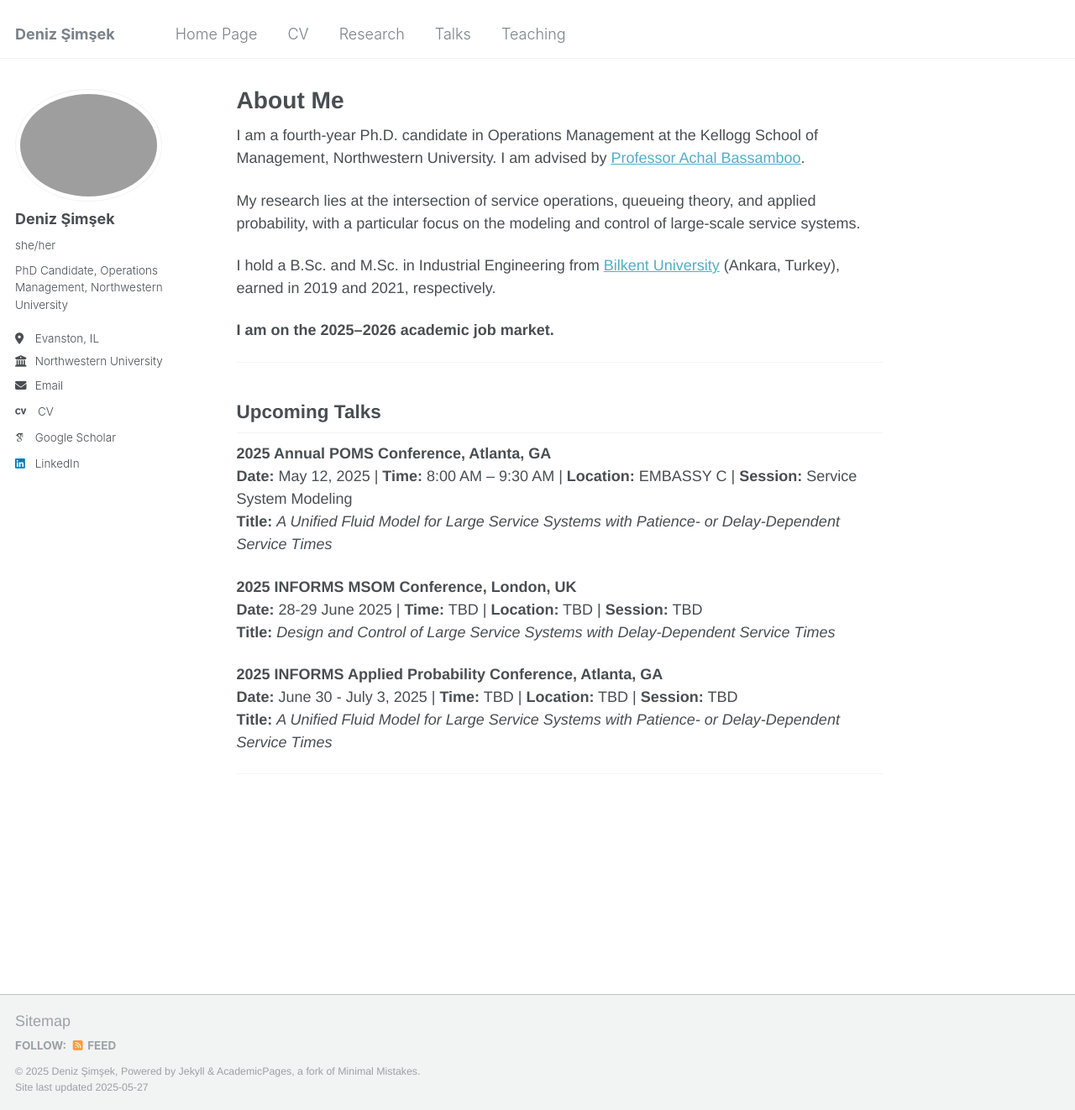
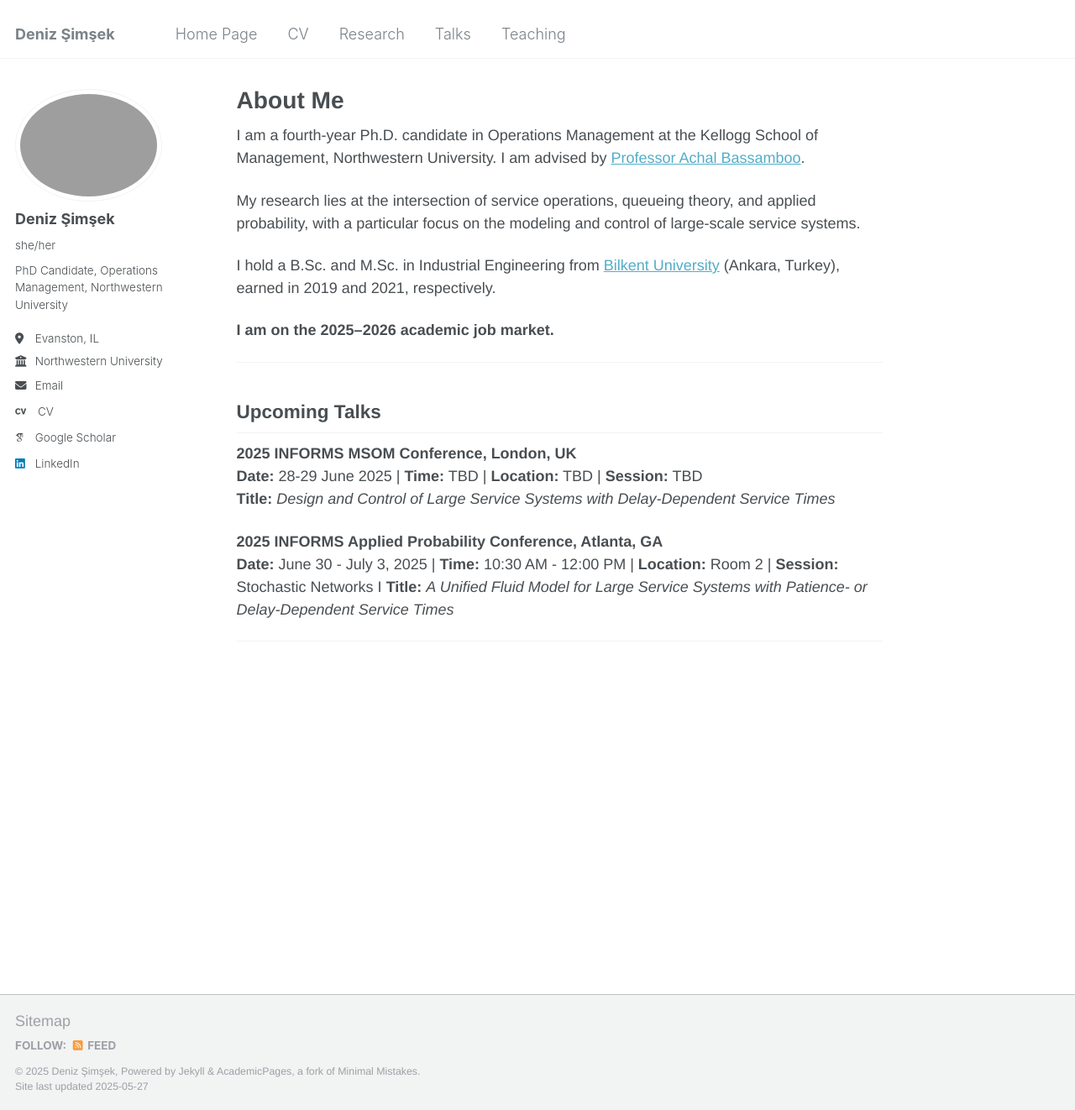
Before and after one commit to deniz-simsek/deniz-simsek.github.io, a Jekyll site: the page built from _pages/about.md, in a window 1280 px wide and 1322 px high. Shown: the whole window at 84% size. Built offline with Jekyll 4.4.1, drawn with Linux system fonts in a browser that asks for light colours; some web fonts are replaced.

Commit message:
Update about.md

```diff
--- a/_pages/about.md
+++ b/_pages/about.md
@@ -19,16 +19,12 @@ I hold a B.Sc. and M.Sc. in Industrial Engineering from [Bilkent University](htt
 
 ## Upcoming Talks
 
-**2025 Annual POMS Conference, Atlanta, GA**
-**Date:** May 12, 2025 | **Time:** 8:00 AM – 9:30 AM | **Location:** EMBASSY C | **Session:** Service System Modeling
-**Title:** *A Unified Fluid Model for Large Service Systems with Patience- or Delay-Dependent Service Times*
-
 **2025 INFORMS MSOM Conference, London, UK**
 **Date:** 28-29 June 2025 | **Time:** TBD | **Location:** TBD | **Session:** TBD
 **Title:** *Design and Control of Large Service Systems with Delay-Dependent Service Times*
 
 **2025 INFORMS Applied Probability Conference, Atlanta, GA**
-**Date:** June 30 - July 3, 2025 | **Time:** TBD | **Location:** TBD | **Session:** TBD
+**Date:** June 30 - July 3, 2025 | **Time:** 10:30 AM - 12:00 PM | **Location:** Room 2 | **Session:** Stochastic Networks I
 **Title:** *A Unified Fluid Model for Large Service Systems with Patience- or Delay-Dependent Service Times*
 
 ---
```
